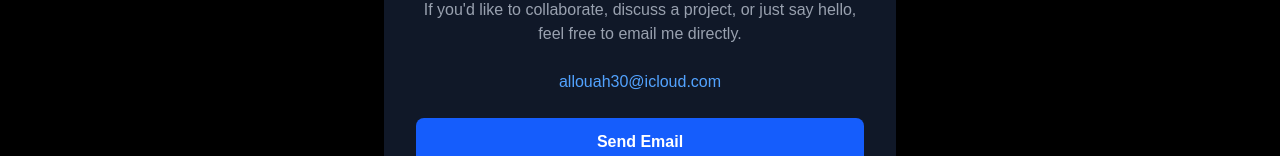
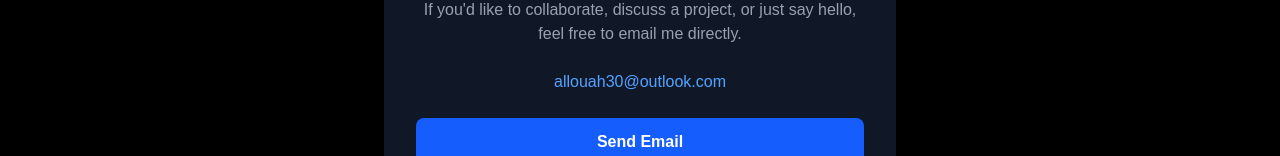
Before and after one commit to ialaaeldeen/alaa-portfolio, a Next.js app: page / in a window 1280 px wide. Both pictures are taken after a click on the button "Open Contact". Shown: the part 5104-5260 px from the top of the page. Built offline with nearby package versions, Linux system fonts and the light colour scheme.

Commit message:
replace contact form with email contact button

```diff
--- a/components/Contact.jsx
+++ b/components/Contact.jsx
@@ -11,7 +11,7 @@ export default function Contact() {
       "Hello Alaaeldeen,\n\nI saw your portfolio and would like to contact you.\n\nBest regards,"
     );
 
-    window.location.href = `mailto:allouah30@icloud.com?subject=${subject}&body=${body}`;
+    window.location.href = `mailto:allouah30@outlook.com?subject=${subject}&body=${body}`;
   };
 
   return (
@@ -46,7 +46,7 @@ export default function Contact() {
             </p>
 
             <p className="text-blue-400 mb-6 font-medium">
-              allouah30@icloud.com
+              allouah30@outlook.com
             </p>
 
             <button
```
